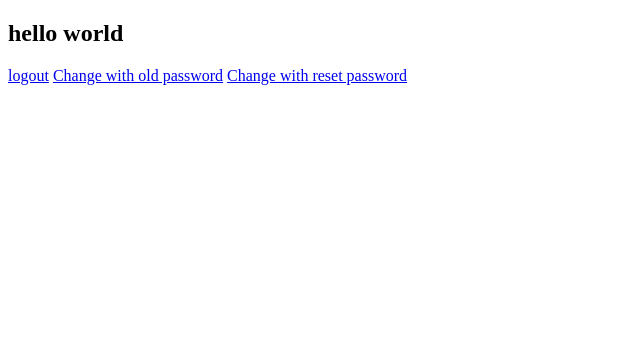
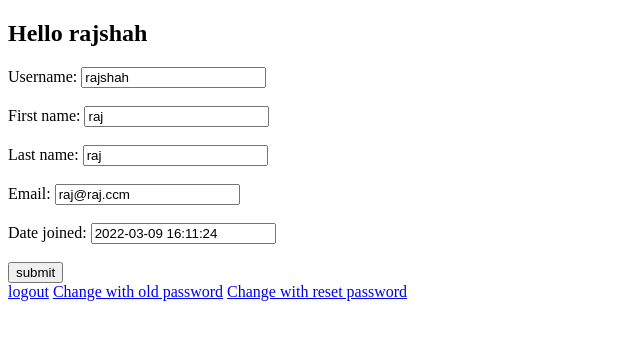
Before and after one commit to rajshahdev/django-auth-practice, a Django app: page /users/profile/ in a window 1280 px wide. Shown: the top 340 px of the page, without its empty margins (0-640 px from the left). Run offline with Django 3.2, Linux system fonts and the light colour scheme; a user stored in the database is signed in.

Commit message:
edit profile

```diff
--- a/enroll/forms.py
+++ b/enroll/forms.py
@@ -1,5 +1,5 @@
 from django.contrib.auth.models import User
-from django.contrib.auth.forms import UserCreationForm
+from django.contrib.auth.forms import UserCreationForm, UserChangeForm
 
 
 class SignUpForm(UserCreationForm):
@@ -7,3 +7,11 @@ class SignUpForm(UserCreationForm):
         model = User
         fields = ['username','first_name','last_name','email']
         labels = {'email':'Email'}
+
+
+class EditUserForm(UserChangeForm):
+    password=None
+    class Meta:
+        model = User
+        fields = ['username','first_name','last_name','email', 'date_joined']
+        labels = {'email':'Email'}
--- a/enroll/templates/enroll/profile.html
+++ b/enroll/templates/enroll/profile.html
@@ -7,12 +7,24 @@
     <title>Document</title>
 </head>
 <body>
-    <h2>hello world</h2>
+    <h2>Hello {{name}}</h2>
     {% if messages %}
     {% for message in messages %}
     <small {% if message.tags %} class="{{message.tags}}" {% endif %}>{{message}}</small>
     {% endfor %}
     {% endif %}
+    <form action="" method="post">
+        {% csrf_token %}
+        {% if form.non_field_errors %}
+        {% for error in form.non_field_errors %}
+        <p>{{error}}</p>
+        {% endfor %}
+        {% endif %}
+        {% for fm in form %}
+        {{fm.label_tag}} {{fm}} {{fm.errors|striptags}} <br> <br>
+        {% endfor %}
+        <input type="submit" value="submit">
+    </form>
     <a href="{% url 'logout' %}">logout</a>
     <a href="{% url 'password' %}">Change with old password</a>
     <a href="{% url 'passwordreset' %}">Change with reset password</a>
--- a/enroll/views.py
+++ b/enroll/views.py
@@ -2,7 +2,7 @@ from django.http import HttpResponseRedirect
 from django.shortcuts import render
 from sqlalchemy import true
 # from django.contrib.auth.forms import UserCreationForm
-from . forms import SignUpForm
+from . forms import SignUpForm, EditUserForm
 # Create your views here.
 from django.contrib import messages
 from django.contrib.auth.forms import AuthenticationForm, PasswordChangeForm , SetPasswordForm
@@ -19,10 +19,6 @@ def sign_up(request):
         fm=SignUpForm()
     return render(request,'enroll/signup.html',{"form":fm})
 
-# from django.http import HttpResponseRedirect
-# from django.shortcuts import render
-# from django.contrib.auth.forms import AuthenticationForm
-# from django.contrib.auth import authenticate, login, logout
 
 def user_login(request):
     if not request.user.is_authenticated:
@@ -45,7 +41,14 @@ def user_login(request):
 
 def profile(request):
     if request.user.is_authenticated:
-        return render(request,'enroll/profile.html')
+        if request.method == 'POST':
+            fm = EditUserForm(request.POST,instance=request.user )
+            if fm.is_valid():
+                fm.save()
+                messages.success(request,"edit successfully")
+        else:
+            fm = EditUserForm(instance = request.user)
+        return render(request,'enroll/profile.html',{'name':request.user, 'form':fm})
     else:
         return HttpResponseRedirect('/users/login/')
 
```
Also changed, not shown: db.sqlite3.
